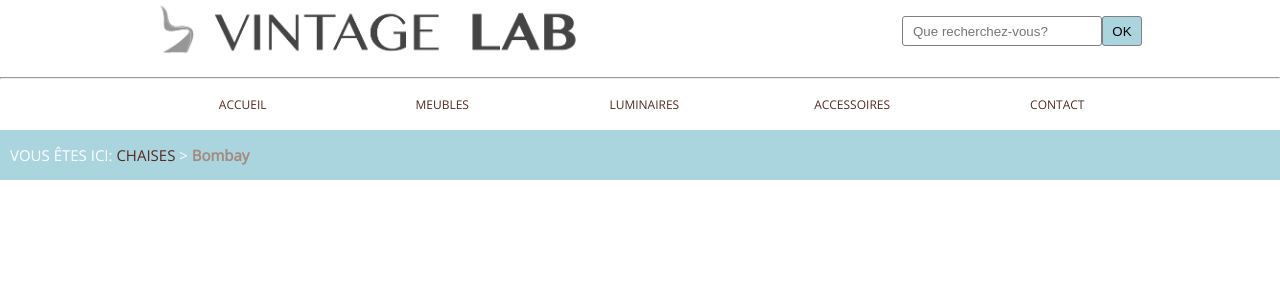
After one commit to thisejf/ProjetMiniSite2018, a PHP site: page /detailBombay.php in a window 1280 px wide. The commit adds this page. Shown: the top 300 px of the page. Run offline with PHP 8.4, Linux system fonts and the light colour scheme.

Commit message:
change all pages to php

```diff
--- a/css/main.css
+++ b/css/main.css
@@ -12,8 +12,6 @@ li{
 
 hr{
 	min-width: 100%;
-	color: #A38A7C;
-	opacity: 0.5;
 	margin: 1.5rem 0;
 }
 
@@ -81,6 +79,11 @@ input{
 .filAriane p{
 	font-size: 1.5rem;
 	padding: 0 1rem;
+}
+
+.brun, hr{
+	color: #A38A7C;
+	opacity: 0.5rem;
 }
 
 article{
--- /dev/null
+++ b/detailBombay.php
@@ -0,0 +1,22 @@
+<!DOCTYPE html>
+<html lang="en">
+<head>
+	<meta charset="UTF-8">
+	<title>Mini Site - Catalogue</title>
+	<link rel="stylesheet" type="text/css" href="css/grid.css">
+	<link href="https://fonts.googleapis.com/css?family=Open+Sans" rel="stylesheet">
+	<link rel="stylesheet" type="text/css" href="css/main.css">
+</head>
+<body class="container-mobile-1-tablette-desktop-12">
+
+	<?php include("menu.php"); ?>
+
+	<div class="filAriane green -tab-12-big-12">
+			<p>VOUS ÊTES ICI: <a href="catalogue.php">CHAISES</a> ><strong class="brun"> Bombay</strong></p>
+	</div>
+	<main class="container-mobile-1-tablette-desktop-12-tab-12-big-12">
+
+
+	</main>
+</body>
+</html>
--- /dev/null
+++ b/menu.php
@@ -0,0 +1,20 @@
+<header class="container-mobile-1-tablette-desktop-12-tab-12-big-12">
+		<a href="index.html" class="logo -tab-6-big-6"><img src="content/logo.png" title="logo"></a>
+		<form action="" method="POST" class="form container-tab-6-big-6">
+			<div>
+				<input type="search" name="search" value="" placeholder="Que recherchez-vous?" class="search" />
+				<input type="submit" name="send" value="OK" class="green ok" />
+				<div class=" clearfix"></div>
+			</div>
+		</form>
+	</header>
+	<hr class="-tab-12-big-12">
+	<nav class="menu container-mobile-1-tablette-desktop-12-tab-12-big-12">
+			<ul class="container-mobile-1-tablette-desktop-12-tab-6-big-12">
+				<li><a href="#">ACCUEIL</a></li>
+				<li><a href="#">MEUBLES</a></li>
+				<li><a href="#">LUMINAIRES</a></li>
+				<li><a href="#">ACCESSOIRES</a></li>
+				<li><a href="#">CONTACT</a></li>
+			</ul>
+	</nav>
```
Also changed, not shown: catalogue.php (renamed from catalogue.html, +4 -4 lines), detailKimaAcier.php (added, +22 -0 lines), contact.html (deleted), contact.php (added), detail.html (deleted), index.html (deleted), index.php (added).
